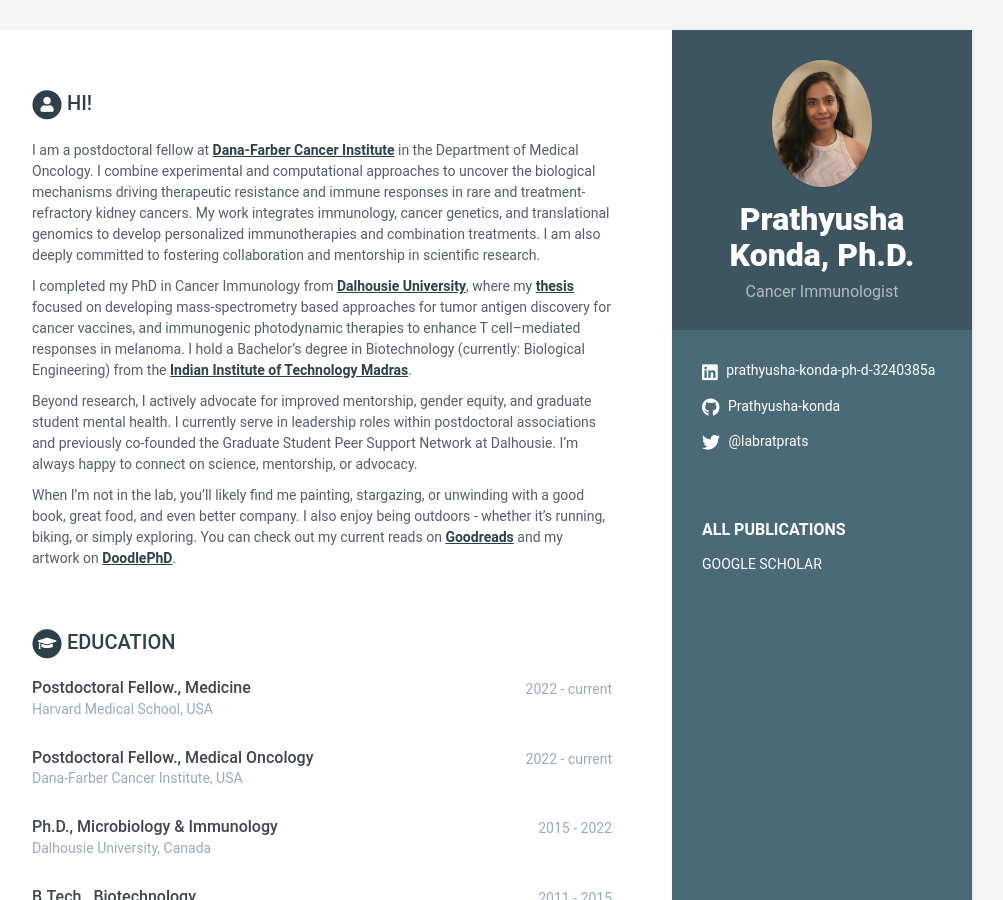
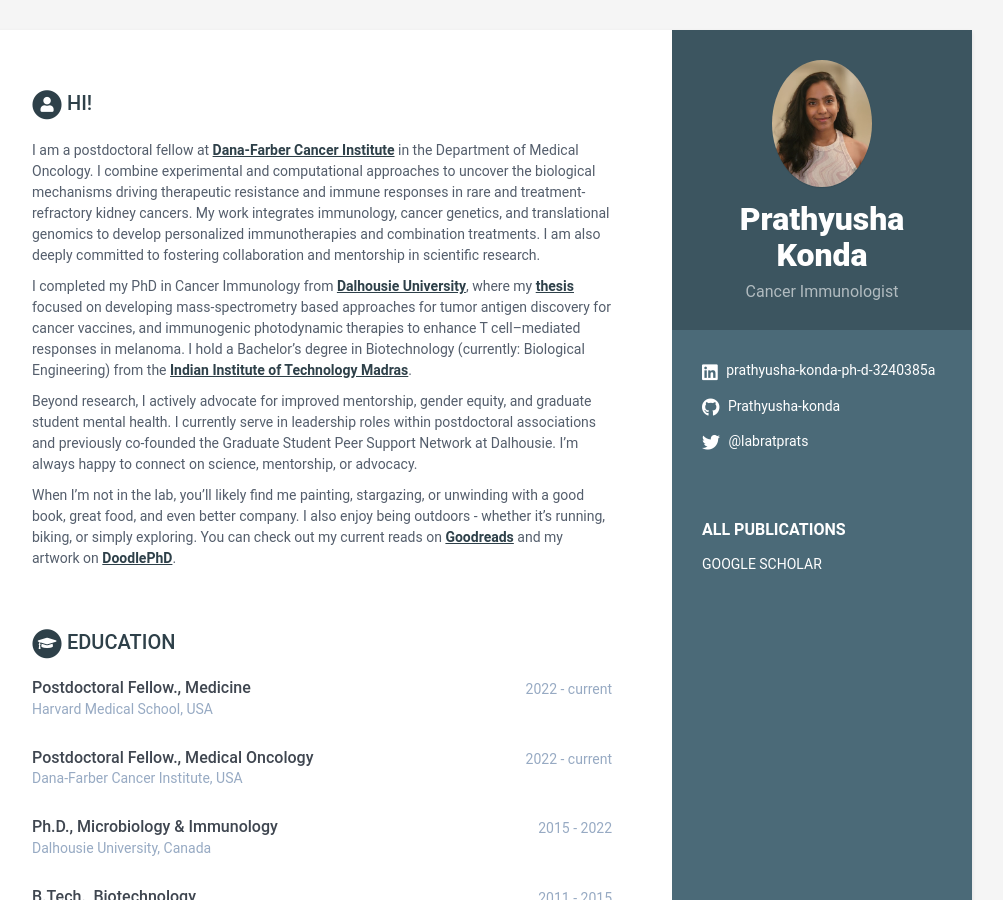
Before and after one commit to Prathyusha-konda/Website, a Jekyll site: the page built from index.html, in a window 1280 px wide and 900 px high. Shown: the whole window, without its empty margins (168-1171 px from the left). Built offline with Jekyll 4.4.1, drawn with Linux system fonts in a browser that asks for light colours.

```diff
--- a/_data/data.yml
+++ b/_data/data.yml
@@ -7,7 +7,7 @@ sidebar:
     education: False # set to False if you want education in main section instead of in sidebar
 
     # Profile information
-    name: Prathyusha Konda, Ph.D.
+    name: Prathyusha Konda
     tagline: Cancer Immunologist
     avatar: profilepic3.jpg #ProfilePic_2023_2.jpg  #place a 100x100 picture inside /assets/images/ folder and provide the name of the file below
 
```
